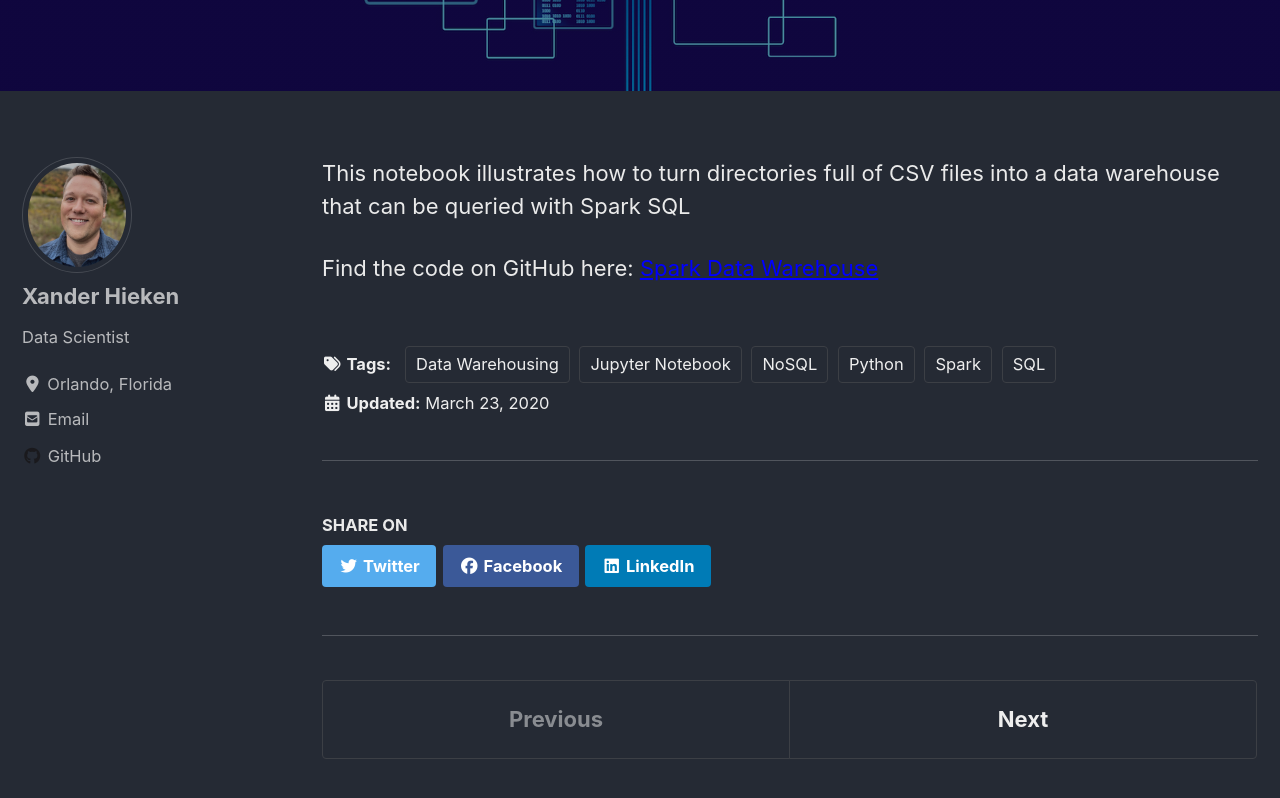
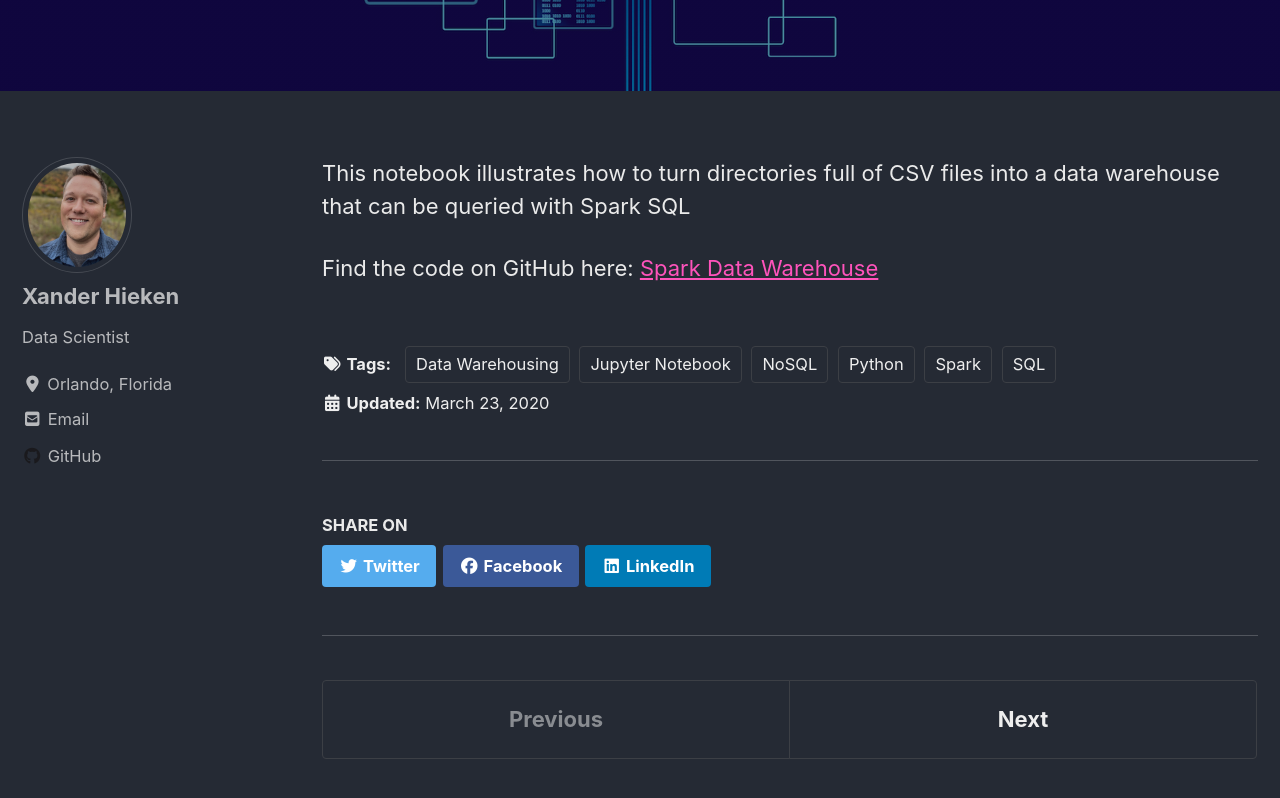
Before and after one commit to xanderhieken/xanderhieken.github.io, a Jekyll site: the page built from _posts/2020-03-23-SparkDataWarehouse.md, in a window 1280 px wide and 900 px high, scrolled down 389 px. Shown: the top 798 px of the window. Built offline with Jekyll 4.4.1, drawn with Linux system fonts in a browser that asks for light colours; cached includes are drawn as plain includes; nearby versions of some CDN libraries.

Commit message:
Update _dark.scss

```diff
--- a/_sass/minimal-mistakes/skins/_dark.scss
+++ b/_sass/minimal-mistakes/skins/_dark.scss
@@ -11,9 +11,9 @@ $code-background-color: mix(#000, $background-color, 15%) !default;
 $code-background-color-dark: mix(#000, $background-color, 20%) !default;
 $form-background-color: mix(#000, $background-color, 15%) !default;
 $footer-background-color: mix(#000, $background-color, 30%) !default;
-$link-color: #0000FF !default;
-$link-color-hover: #FF0000 !default;
-$link-color-visited: #800080 !default;
+$link-color: #FE53BB !default;
+$link-color-hover: mix(#fff, $link-color, 25%) !default;
+$link-color-visited: mix(#000, $link-color, 25%) !default;
 $masthead-link-color: $text-color !default;
 $masthead-link-color-hover: mix(#000, $text-color, 20%) !default;
 $navicon-link-color-hover: mix(#000, $background-color, 30%) !default;
```
